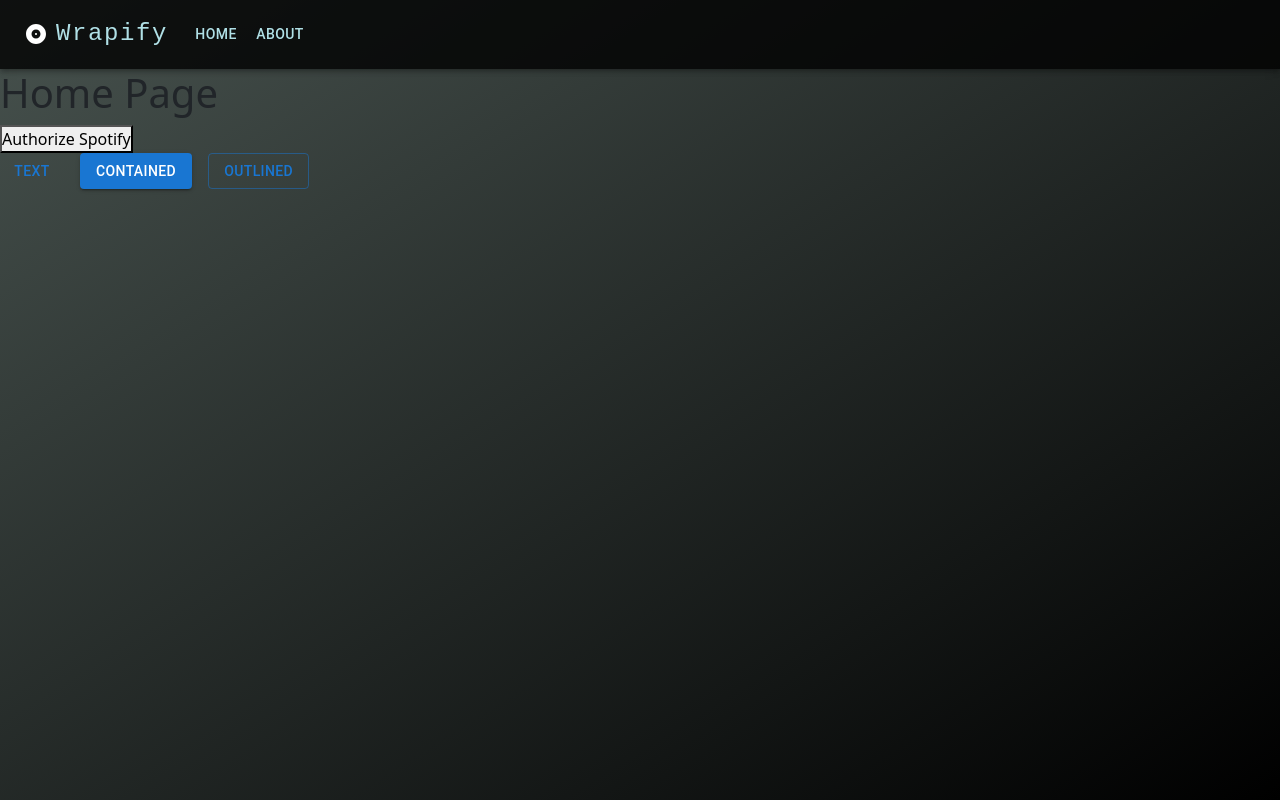
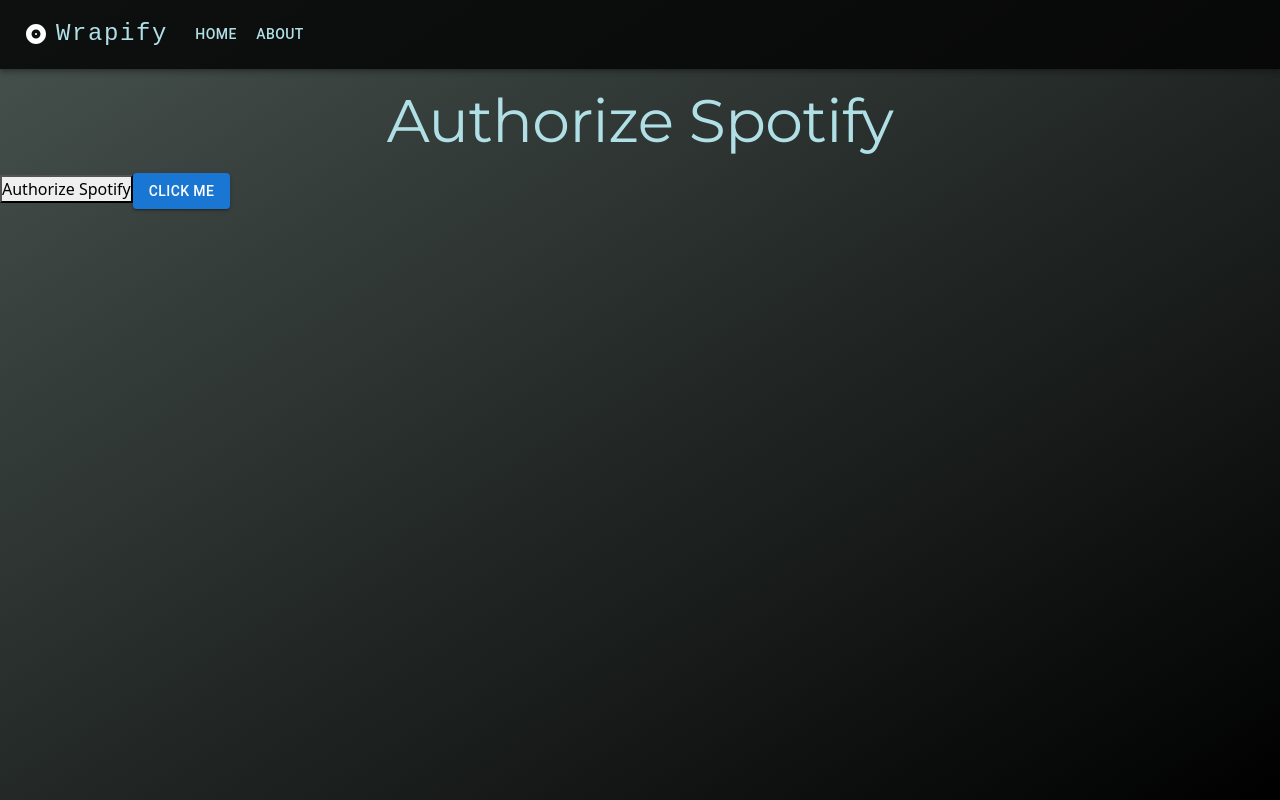
Before and after one commit to andrewmcl6081/spotify-wrapped, a React (Vite) app in the folder frontend/experimental/: page / in a window 1280 px wide. Built offline with nearby package versions, Linux system fonts and the light colour scheme.

Commit message:
working on styles for home page

```diff
--- a/frontend/experimental/src/components/pages/Home.jsx
+++ b/frontend/experimental/src/components/pages/Home.jsx
@@ -1,20 +1,35 @@
+import { Typography, Button, Stack } from '@mui/material'
 import RedirectButton from '../RedirectButton'
-import Stack from '@mui/material/Stack'
-import Button from '@mui/material/Button'
+
+const styles = {
+  header: {
+    fontFamily: '"Montserrat", sans-serif',
+    color: '#B0E0E6',
+    margin: '0 auto',
+    padding: '1rem'
+  }
+}
 
 const Home = () => {
 
-    return (
-        <>
-            <h1>Home Page</h1>
-            <RedirectButton to='http://localhost:8080/api/login'/>
-            <Stack spacing={2} direction='row'>
-                <Button variant='text'>Text</Button>
-                <Button variant='contained'>Contained</Button>
-                <Button variant='outlined'>Outlined</Button>
-            </Stack>
-        </>
-    )
+  return (
+    <>
+      <Typography
+        variant='h2'
+        align='center'
+        sx={styles.header}
+      >
+        Authorize Spotify
+      </Typography>
+
+      <RedirectButton to='http://localhost:8080/api/login'/>
+      <Button
+        variant='contained'
+      >
+        Click me
+      </Button>
+    </>
+  )
 }
 
 export default Home
```
